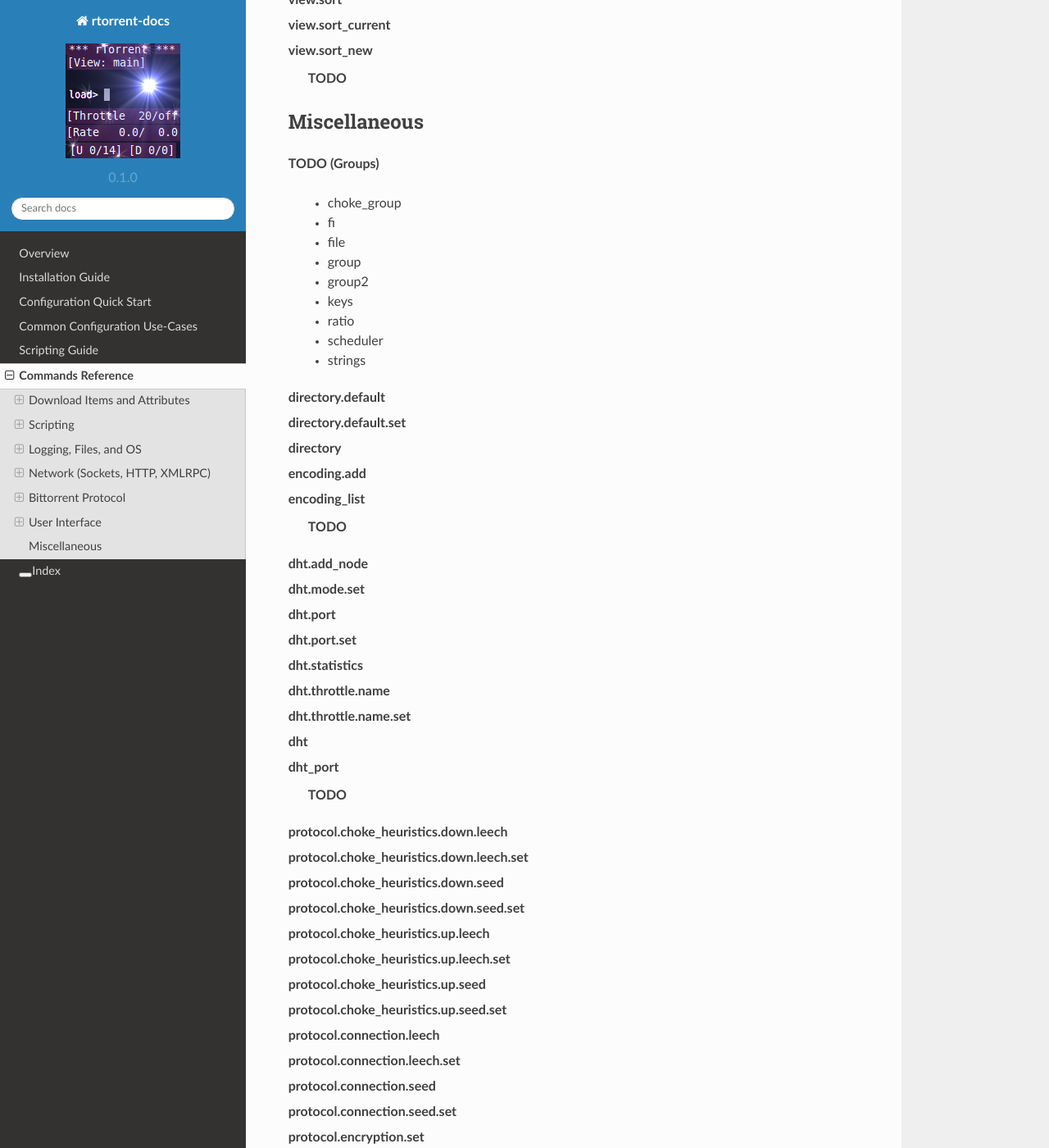
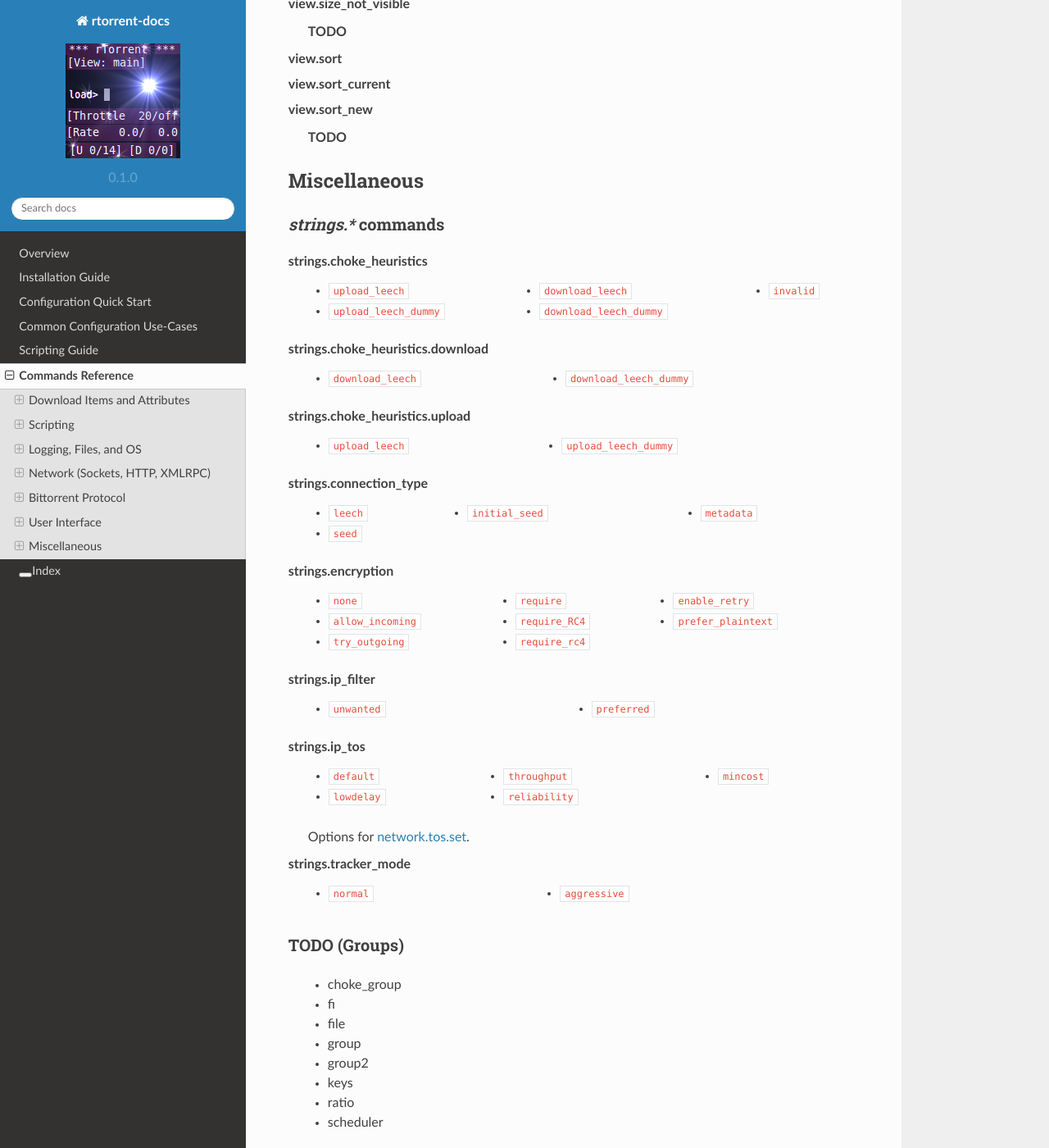
Before and after one commit to rtorrent-community/rtorrent-docs, a Sphinx documentation site: the page built from docs/cmd-ref.rst, in a window 1280 px wide and 1400 px high, scrolled down 32430 px. Shown: the whole window at 82% size. Built offline with Sphinx 7.4.7 and the Read the Docs theme 2.0.0, drawn with Linux system fonts in a browser that asks for light colours; some of the changed text lies outside the part shown.

Commit message:
added the strings group, with expanded values

```diff
--- a/docs/cmd-ref.rst
+++ b/docs/cmd-ref.rst
@@ -154,7 +158,8 @@
         **TODO**
 
 
-**TODO (singles)**
+TODO (singles)
+^^^^^^^^^^^^^^
 
 .. glossary::
 
--- /dev/null
+++ b/docs/include-cmd-misc.rst
@@ -0,0 +1,87 @@
+.. _strings-commands:
+
+`strings.*` commands
+^^^^^^^^^^^^^^^^^^^^
+
+.. glossary::
+
+    strings.choke_heuristics
+
+        .. hlist::
+            :columns: 3
+
+            * ``upload_leech``
+            * ``upload_leech_dummy``
+            * ``download_leech``
+            * ``download_leech_dummy``
+            * ``invalid``
+
+    strings.choke_heuristics.download
+
+        .. hlist::
+            :columns: 3
+
+            * ``download_leech``
+            * ``download_leech_dummy``
+
+    strings.choke_heuristics.upload
+
+        .. hlist::
+            :columns: 3
+
+            * ``upload_leech``
+            * ``upload_leech_dummy``
+
+    strings.connection_type
+
+        .. hlist::
+            :columns: 3
+
+            * ``leech``
+            * ``seed``
+            * ``initial_seed``
+            * ``metadata``
+
+    strings.encryption
+
+        .. hlist::
+            :columns: 3
+
+            * ``none``
+            * ``allow_incoming``
+            * ``try_outgoing``
+            * ``require``
+            * ``require_RC4``
+            * ``require_rc4``
+            * ``enable_retry``
+            * ``prefer_plaintext``
+
+    strings.ip_filter
+
+        .. hlist::
+            :columns: 3
+
+            * ``unwanted``
+            * ``preferred``
+
+    strings.ip_tos
+
+        .. hlist::
+            :columns: 3
+
+            * ``default``
+            * ``lowdelay``
+            * ``throughput``
+            * ``reliability``
+            * ``mincost``
+
+        Options for :term:`network.tos.set`.
+
+
+    strings.tracker_mode
+
+        .. hlist::
+            :columns: 3
+
+            * ``normal``
+            * ``aggressive``
```
Also changed, not shown: other parts of docs/cmd-ref.rst (+6 -2 lines).
